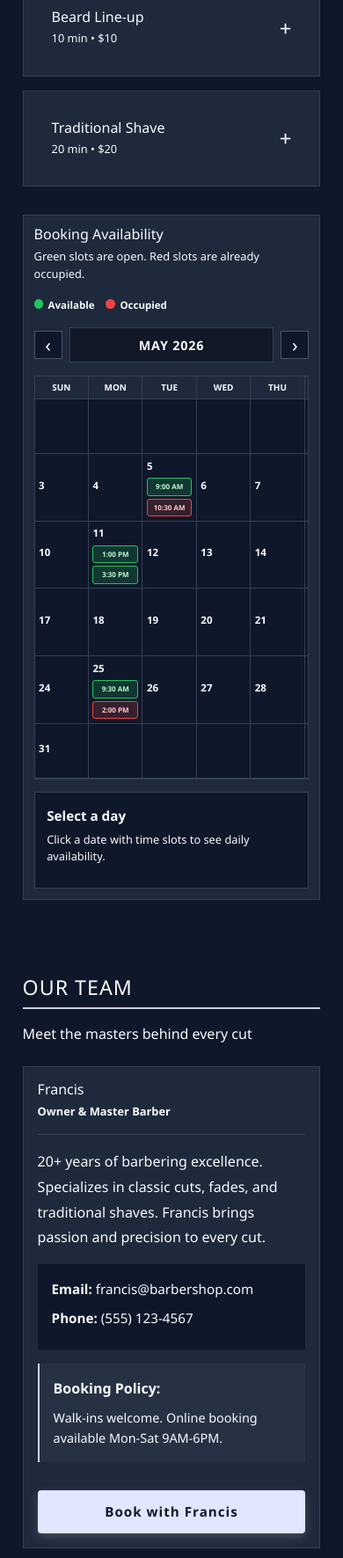
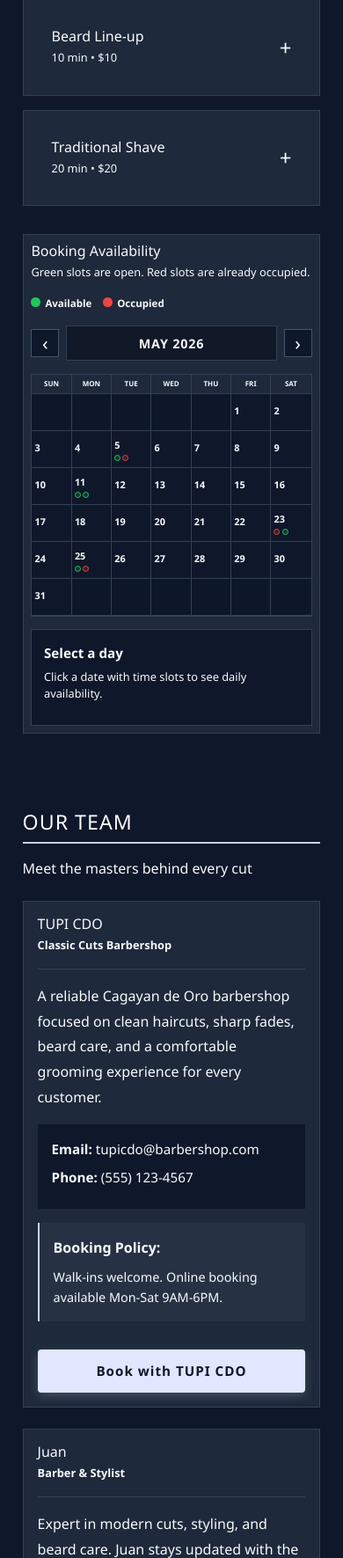
Before and after one commit to alhamadaniamir/Barbershop-, a Flask app: page / in a window 390 px wide. Shown: the part 3099-4870 px from the top of the page at 88% size. Run offline with Flask 2, Linux system fonts and the light colour scheme; data that the repository does not hold is empty.

Commit message:
Changes on the design

```diff
--- a/app.py
+++ b/app.py
@@ -13,10 +13,10 @@ app.config['DATABASE'] = str(DATABASE)
 TEAM_MEMBERS = [
     {
         "id": 1,
-        "name": "Francis",
-        "role": "Owner & Master Barber",
-        "bio": "20+ years of barbering excellence. Specializes in classic cuts, fades, and traditional shaves. Francis brings passion and precision to every cut.",
-        "email": "francis@barbershop.com",
+        "name": "TUPI CDO",
+        "role": "Classic Cuts Barbershop",
+        "bio": "A reliable Cagayan de Oro barbershop focused on clean haircuts, sharp fades, beard care, and a comfortable grooming experience for every customer.",
+        "email": "tupicdo@barbershop.com",
         "phone": "(555) 123-4567",
         "social": {
             "instagram": "https://instagram.com",
@@ -48,7 +48,7 @@ SAMPLE_REVIEWS = [
     {
         "name": "Miguel Santos",
         "rating": 5,
-        "comment": "Francis gave me one of the cleanest fades I have ever had. The haircut looked sharp, the lines were even, and the whole experience felt professional from start to finish.",
+        "comment": "TUPI CDO gave me one of the cleanest fades I have ever had. The haircut looked sharp, the lines were even, and the whole experience felt professional from start to finish.",
         "barber_id": 1,
         "created_at": "Sample review"
     },
--- a/static/css/style.css
+++ b/static/css/style.css
@@ -1344,9 +1360,10 @@ body[data-theme="light"] .navbar-toggler-icon {
 body[data-theme="light"] .hero,
 body[data-theme="light"] .service-card,
 body[data-theme="light"] .service-item,
-body[data-theme="light"] .service-header,
-body[data-theme="light"] .service-details,
 body[data-theme="light"] .team-card,
+body[data-theme="light"] .team-info,
+body[data-theme="light"] .team-booking,
+body[data-theme="light"] .about-section,
 body[data-theme="light"] .about-card,
 body[data-theme="light"] .address-card,
 body[data-theme="light"] .review-form-section,
@@ -1391,8 +1440,86 @@ body[data-theme="light"] .featured-top .barber-cover img {
 body[data-theme="light"] .featured-summary h1,
 body[data-theme="light"] .featured-summary .small,
 body[data-theme="light"] .hero-kicker,
-body[data-theme="light"] .section-kicker {
-  color: #0f172a !important;
+body[data-theme="light"] .section-kicker,
+body[data-theme="light"] .review-comment,
+body[data-theme="light"] .review-date,
+body[data-theme="light"] .service-meta,
+body[data-theme="light"] .team-role,
+body[data-theme="light"] .duration,
+body[data-theme="light"] .price {
+  color: #182230 !important;
+}
+
+body[data-theme="light"] .time-chip.available,
+body[data-theme="light"] .detail-slot.available {
+  background: rgba(22, 101, 52, 0.12);
+  color: #14532d !important;
+}
+
+body[data-theme="light"] .time-chip.occupied,
+body[data-theme="light"] .detail-slot.occupied {
+  background: rgba(185, 28, 28, 0.12);
+  color: #7f1d1d !important;
+}
+
+body[data-theme="light"] #team,
+body[data-theme="light"] #about,
+body[data-theme="light"] #team p,
+body[data-theme="light"] #team h2,
+body[data-theme="light"] #team h5,
+body[data-theme="light"] #team span,
+body[data-theme="light"] #team strong,
+body[data-theme="light"] #team .info-row,
+body[data-theme="light"] #about p,
+body[data-theme="light"] #about h2,
+body[data-theme="light"] #about h4,
+body[data-theme="light"] #about h5,
+body[data-theme="light"] #about li,
+body[data-theme="light"] #about strong {
+  color: #111827 !important;
+}
+
+body[data-theme="light"] .team-card,
+body[data-theme="light"] .about-card,
+body[data-theme="light"] .about-section {
+  background: #d7e5f3;
+  border-color: #8098b3;
+}
+
+body[data-theme="light"] .team-header,
+body[data-theme="light"] .hours-list li,
+body[data-theme="light"] .values-list li {
+  border-color: #aab7c5;
+}
+
+body[data-theme="light"] .team-info,
+body[data-theme="light"] .team-booking {
+  background: #c6d8ea;
+  border-color: #8098b3;
+}
+
+body[data-theme="light"] .team-booking {
+  border-left-color: #31445d;
+}
+
+body[data-theme="light"] .team-role,
+body[data-theme="light"] .team-bio,
+body[data-theme="light"] .team-booking p,
+body[data-theme="light"] .about-section .lead,
+body[data-theme="light"] .about-card p,
+body[data-theme="light"] .hours-list li,
+body[data-theme="light"] .values-list li {
+  color: #1f2937 !important;
+}
+
+body[data-theme="light"] .info-row a {
+  color: #123456 !important;
+  font-weight: 700;
+}
+
+body[data-theme="light"] #team .btn-book,
+body[data-theme="light"] #about .btn-book {
+  color: #f8fafc !important;
 }
 
 @media (max-width: 768px) {
@@ -1563,9 +1691,9 @@ body[data-theme="light"] .section-kicker {
 
   .availability-header { flex-direction: column; }
   .calendar-shell { grid-template-columns: 1fr; }
-  .calendar-month { overflow-x: auto; }
+  .calendar-month { overflow-x: visible; }
   .calendar-weekdays,
-  .calendar-cells { min-width: 480px; }
+  .calendar-cells { min-width: 0; }
 
   .calendar-controls {
     grid-template-columns: 32px 1fr 32px;
@@ -1577,11 +1705,28 @@ body[data-theme="light"] .section-kicker {
   }
 
   .calendar-cell {
-    min-height: 62px;
+    min-height: 48px;
+    padding: 0.2rem;
+  }
+
+  .calendar-date {
+    margin-bottom: 0;
+    font-size: 0.68rem;
+  }
+
+  .calendar-times {
+    display: flex;
+    gap: 0.14rem;
+    margin-top: 0.18rem;
   }
 
   .time-chip {
-    font-size: 0.5rem;
+    width: 7px;
+    height: 7px;
+    overflow: hidden;
+    padding: 0;
+    border-radius: 50%;
+    font-size: 0;
   }
 
   .day-availability-card {
@@ -1627,7 +1772,20 @@ body[data-theme="light"] .section-kicker {
 
   .calendar-weekdays,
   .calendar-cells {
-    min-width: 430px;
+    min-width: 0;
+  }
+
+  .compact-calendar-panel {
+    padding: 0.55rem;
+  }
+
+  .calendar-weekdays span {
+    font-size: 0.5rem;
+    padding: 0.25rem 0.05rem;
+  }
+
+  .calendar-cell {
+    min-height: 42px;
   }
 
   .review-card .review-header,
--- a/templates/base.html
+++ b/templates/base.html
@@ -11,9 +11,14 @@
     <nav class="navbar navbar-expand-lg">
       <div class="container-fluid px-4">
         <a class="navbar-brand" href="{{ url_for('index') }}#top">BARBER</a>
-        <button class="navbar-toggler" type="button" data-bs-toggle="collapse" data-bs-target="#navbarNav">
-          <span class="navbar-toggler-icon"></span>
-        </button>
+        <div class="navbar-actions">
+          <button class="theme-toggle" type="button" id="theme-toggle" aria-label="Switch color theme">
+            <span id="theme-toggle-label">Light</span>
+          </button>
+          <button class="navbar-toggler" type="button" data-bs-toggle="collapse" data-bs-target="#navbarNav">
+            <span class="navbar-toggler-icon"></span>
+          </button>
+        </div>
         <div class="collapse navbar-collapse" id="navbarNav">
           <ul class="navbar-nav ms-auto">
             <li class="nav-item"><a class="nav-link" href="{{ url_for('index') }}#services">Services</a></li>
@@ -24,9 +29,6 @@
             <li class="nav-item"><a class="nav-link" href="{{ url_for('index') }}#address">Address</a></li>
             <li class="nav-item"><a class="nav-link" href="{{ url_for('index') }}#booking">Book</a></li>
           </ul>
-          <button class="theme-toggle" type="button" id="theme-toggle" aria-label="Switch color theme">
-            <span id="theme-toggle-label">Light</span>
-          </button>
         </div>
       </div>
     </nav>
```
Also changed, not shown: other parts of static/css/style.css (+71 -22 lines), static/images/cover-francis.svg, static/images/francis.svg.
